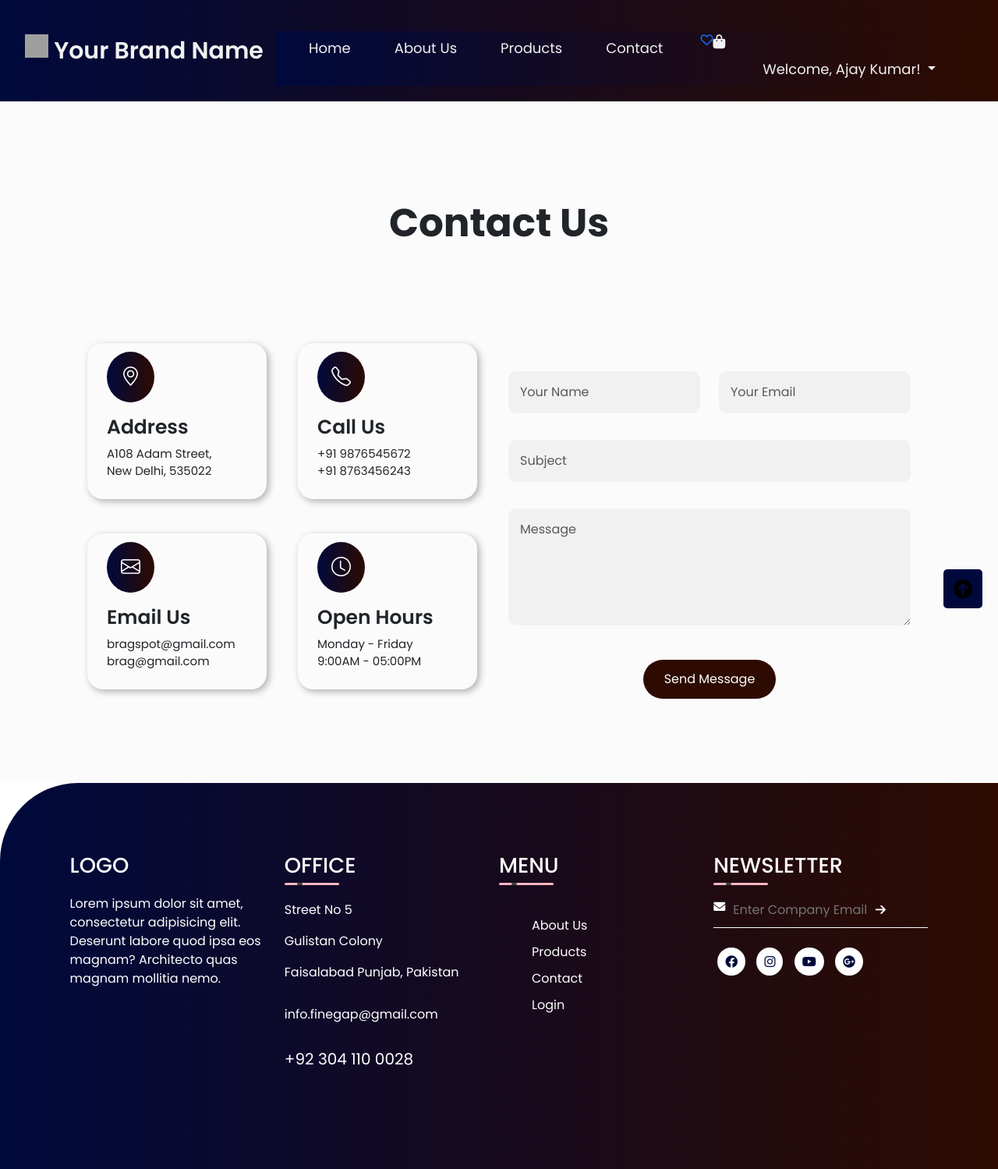
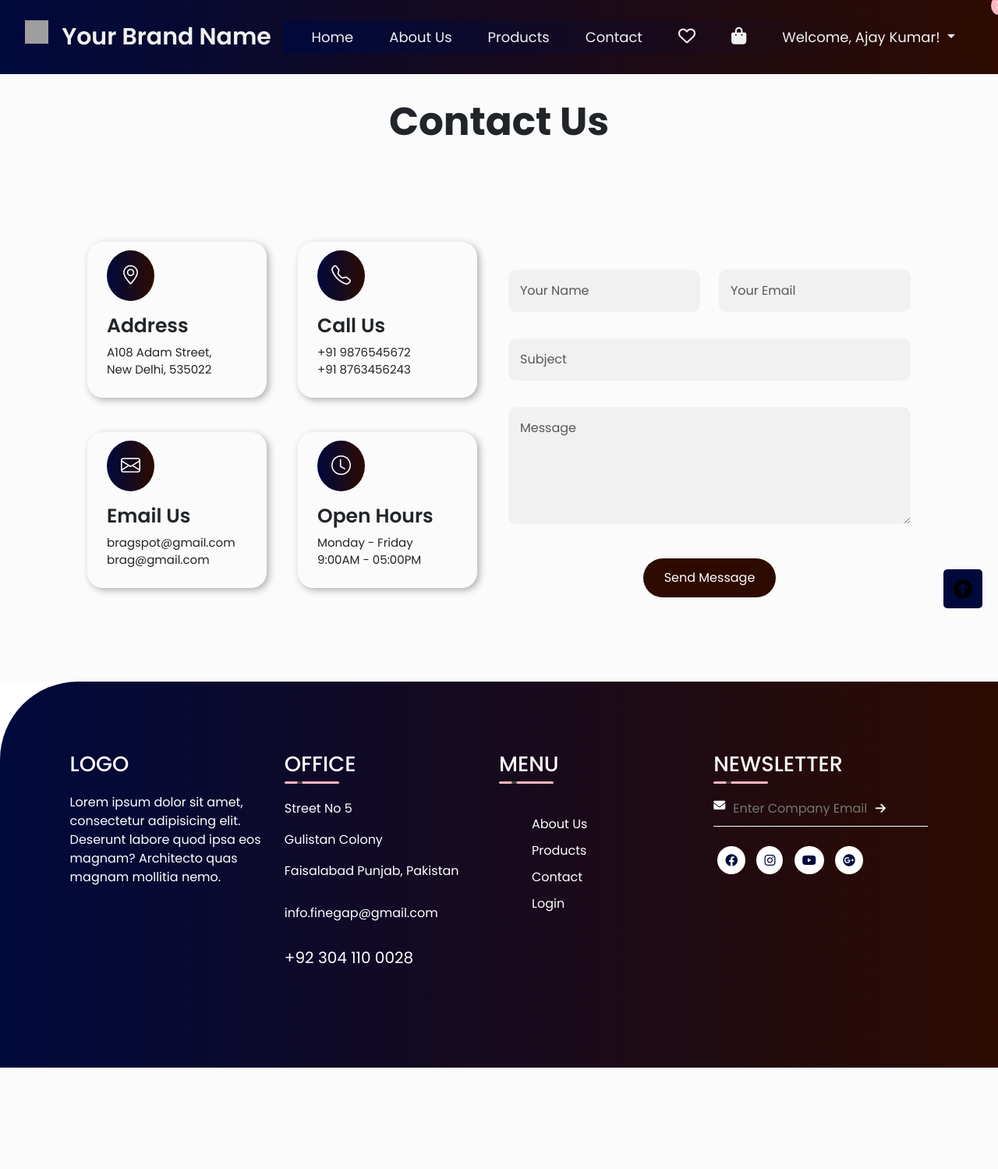
Before and after one commit to nazeranassser/master-piece, a PHP site: page / in a window 1280 px wide. Shown: the whole page at 78% size. After the commit the page ends 1369 px from the top, so only its background shows below. Run offline with PHP 8.4, Linux system fonts and the light colour scheme; a user stored in the database is signed in; grey boxes are pictures that could not be loaded.

Commit message:
last apdate

```diff
--- a/css/style.css
+++ b/css/style.css
@@ -13,10 +13,13 @@
 
 
 /* navbar section  */
-
 .navbar {
     padding: 20px;
     background: linear-gradient(to right, #00093c, #2d0b00);
+    position: fixed;
+    top: 0;
+    width: 100%;
+    z-index: 1000;
 }
 
 .navbar .navbar-toggler {
@@ -31,7 +34,6 @@
 .navbar #navbarNav {
     text-align: center;
     width: 100%;
-    margin-top: 20px;
 }
 
 .navbar .navbar-brand {
@@ -41,32 +43,20 @@
     font-weight: 600;
 }
 
-.navbar .navbar-brand i {
-    font-size: 25px;
-    background: linear-gradient(to right, #00093c, #2d0b00);
-    border-radius: 50%;
-    padding: 10px 15px;
+.navbar .navbar-brand img {
+    margin-right: 10px;
 }
 
 .navbar .collapse {
     background: linear-gradient(to right, #00093c, #2d0b00);
 }
 
-.navbar .dropdown-menu{
-    width: 12px;
+.navbar ul {
+    padding-left: 0;
 }
 
-.navbar .dropdown-menu li a{
-    color: linear-gradient(to right, #00093c, #2d0b00);
-    font-size: 15px;
-}
-
-.navbar ul li .bi{
-    background: #fff;
-    color: linear-gradient(to right, #00093c, #2d0b00);
-    font-weight: bold;
-    padding: 10px 15px;
-    border-radius: 50%;
+.navbar ul li {
+    list-style: none;
 }
 
 .navbar ul li a {
@@ -74,12 +64,39 @@
     text-decoration: none;
     text-transform: capitalize;
     font-size: 18px;
-    margin-right: 40px;
+    margin: 0 15px;
 }
 
 .navbar ul li a:hover {
     color: #FFB6C1;
 }
+
+/* Icon Styles */
+.navbar ul li .fa-heart,
+.navbar ul li .fa-shopping-bag {
+    font-size: 22px;
+    color: #f1f1f1;
+    transition: color 0.3s ease;
+}
+
+.navbar ul li .fa-heart:hover,
+.navbar ul li .fa-shopping-bag:hover {
+    color: #FFB6C1;
+}
+
+/* Optional: Adding a badge for the shopping cart */
+.mini-cart-shop-link::after {
+    content: '3'; /* Example cart count */
+    position: absolute;
+    top: -5px;
+    right: -10px;
+    background: #FFB6C1;
+    color: #fff;
+    font-size: 12px;
+    border-radius: 50%;
+    padding: 3px 6px;
+}
+
 
 
 /* contact section  */
--- a/navbar.php
+++ b/navbar.php
@@ -31,10 +31,12 @@ $username = $isLoggedIn ? $_SESSION['username'] : '';
                 <li class="nav-item">
                     <a class="nav-link" href="#contact">Contact</a>
                 </li>
-                <a href="wishlist.html"><i class="far fa-heart"></i></a></li>
-                                    <li class="has-dropdown">
-
-                                        <a class="mini-cart-shop-link"><i class="fas fa-shopping-bag"></i>
+                <li class="nav-item">
+                    <a class="nav-link" href="wishlist.html"><i class="far fa-heart"></i></a>
+                </li>
+                <li class="nav-item">
+                    <a class="nav-link mini-cart-shop-link"><i class="fas fa-shopping-bag"></i></a>
+                </li>
                 <?php if ($isLoggedIn): ?>
                     <li class="nav-item dropdown">
                         <a class="nav-link dropdown-toggle" href="#" id="navbarDropdown" role="button" data-bs-toggle="dropdown" aria-expanded="false">
```
